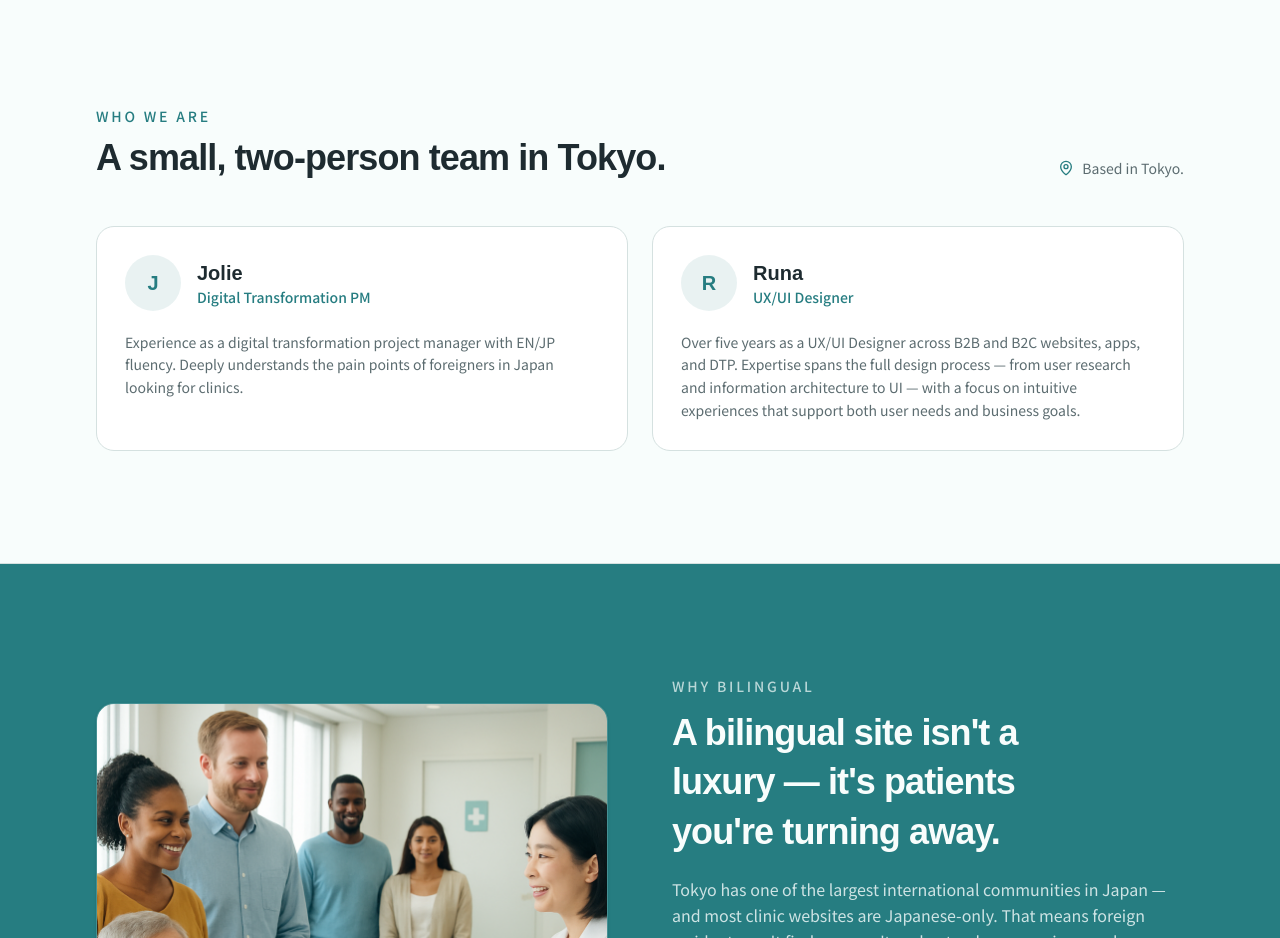
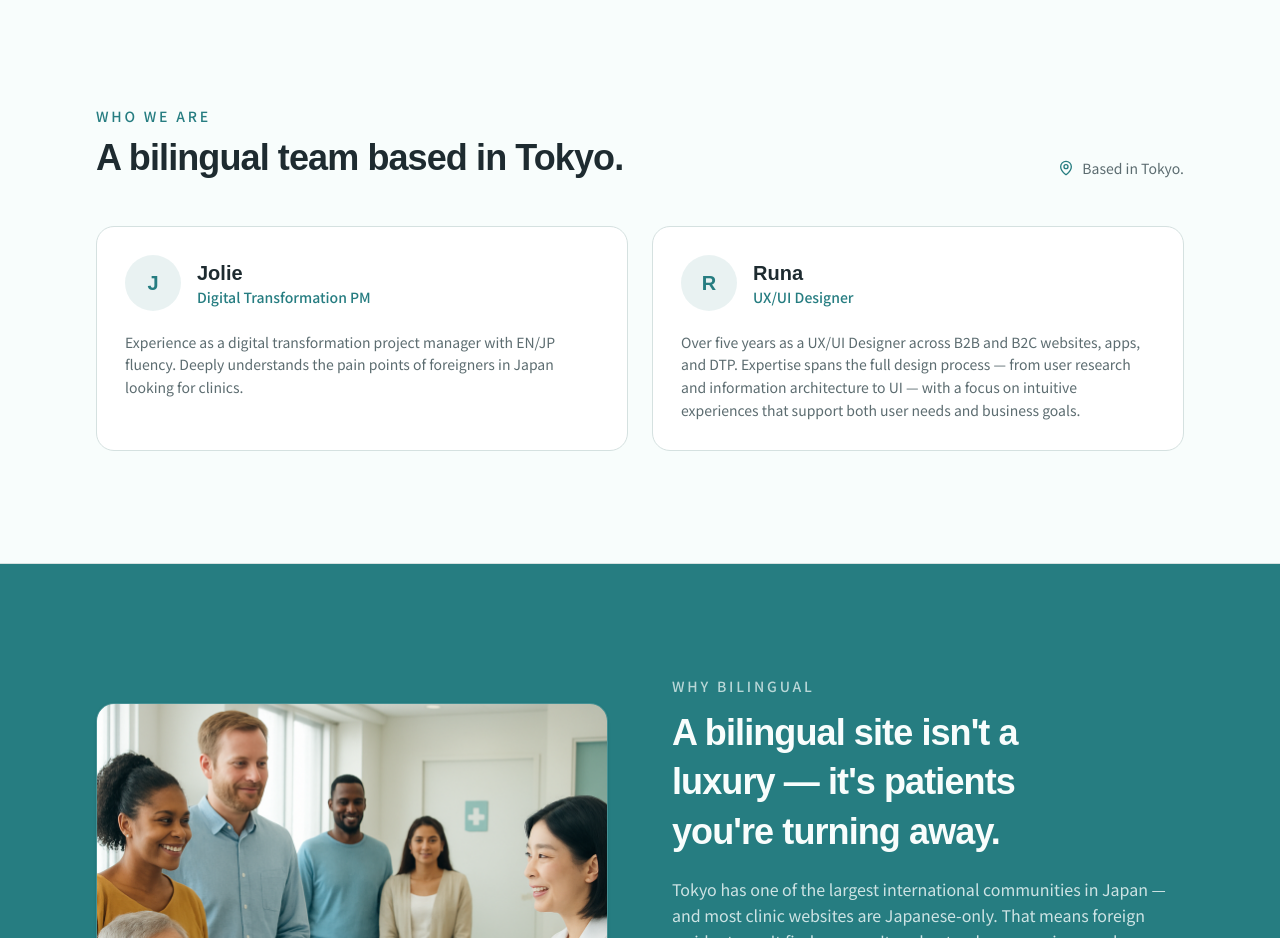
Before and after one commit to jocellinekeita/bilingual-clinic-websites, a Next.js app: page / in a window 1280 px wide. Shown: the part 1560-2498 px from the top of the page. Built offline with nearby package versions, Linux system fonts and the light colour scheme.

Commit message:
feat: update team description to emphasize bilingual nature\n\nUpdated team description to highlight bilingual aspect for clarity.

```diff
--- a/components/about.tsx
+++ b/components/about.tsx
@@ -15,7 +15,7 @@ export function About() {
               {about.title[lang]}
             </p>
             <h2 className="mt-3 font-serif text-3xl font-bold tracking-tight text-foreground sm:text-4xl">
-              {lang === "ja" ? "東京の小さな、二人組のチーム。" : "A small, two-person team in Tokyo."}
+              {lang === "ja" ? "東京を拠点とするバイリンガルチーム。" : "A bilingual team based in Tokyo."}
             </h2>
           </div>
           <span className="inline-flex items-center gap-2 text-sm text-muted-foreground">
```
